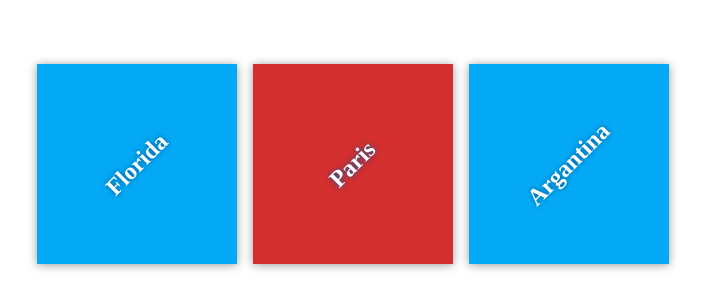
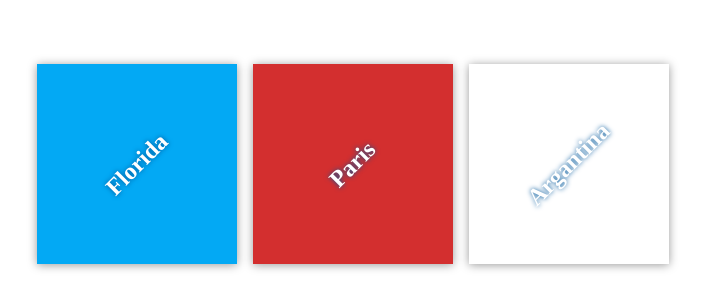
Before and after one commit to nohasamir2918/my-travelplans, a plain HTML site: page index.html in a window 1280 px wide. Shown: the part 236-544 px from the top of the page, without its empty margins (287-992 px from the left). Drawn offline with Linux system fonts and the light colour scheme.

Commit message:
Style destination

```diff
--- a/css/app.css
+++ b/css/app.css
@@ -53,3 +53,6 @@ h2 {
 #paris {
     background-color: #d32f2f;
 }
+#argantina {
+    background-color: #f000;
+}
```
